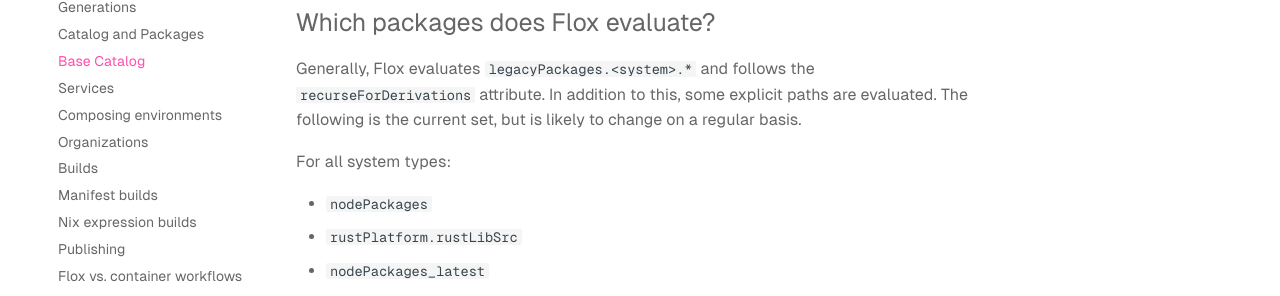
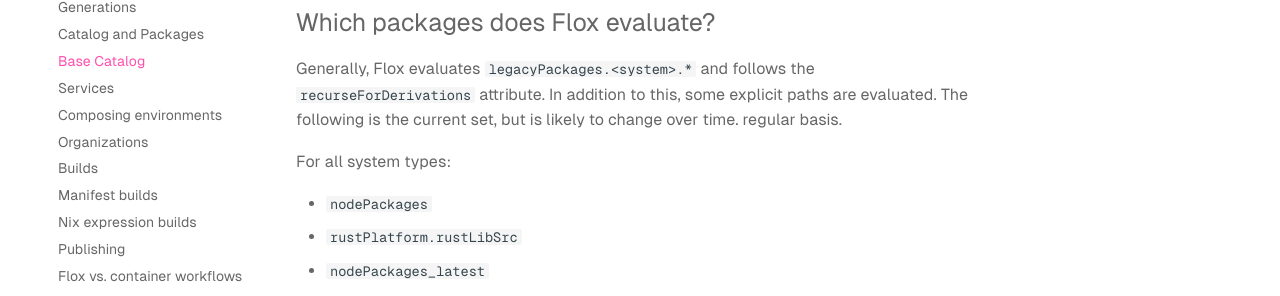
Before and after one commit to flox/floxdocs, an MkDocs documentation site: the page built from docs/concepts/base-catalog.md, in a window 1280 px wide and 900 px high. Shown: the part 425-721 px from the top of the window. Built offline with MkDocs 1.6.1 and Material for MkDocs 9.7.7, drawn with Linux system fonts in a browser that asks for light colours; plug-ins that fetch from the network failed and are left out; comment, search, counter and statistics services are not loaded.

Commit message:
Apply suggestion from @zmitchell
Co-authored-by: Zach Mitchell <zmitchell@fastmail.com>

```diff
--- a/docs/concepts/base-catalog.md
+++ b/docs/concepts/base-catalog.md
@@ -18,7 +18,7 @@
 
 Generally, Flox evaluates `legacyPackages.<system>.*` and follows the
 `recurseForDerivations` attribute.  In addition to this, some explicit paths are
-evaluated.  The following is the current set, but is likely to change on a
+evaluated.  The following is the current set, but is likely to change over time.
 regular basis.
 
 For all system types:
```
